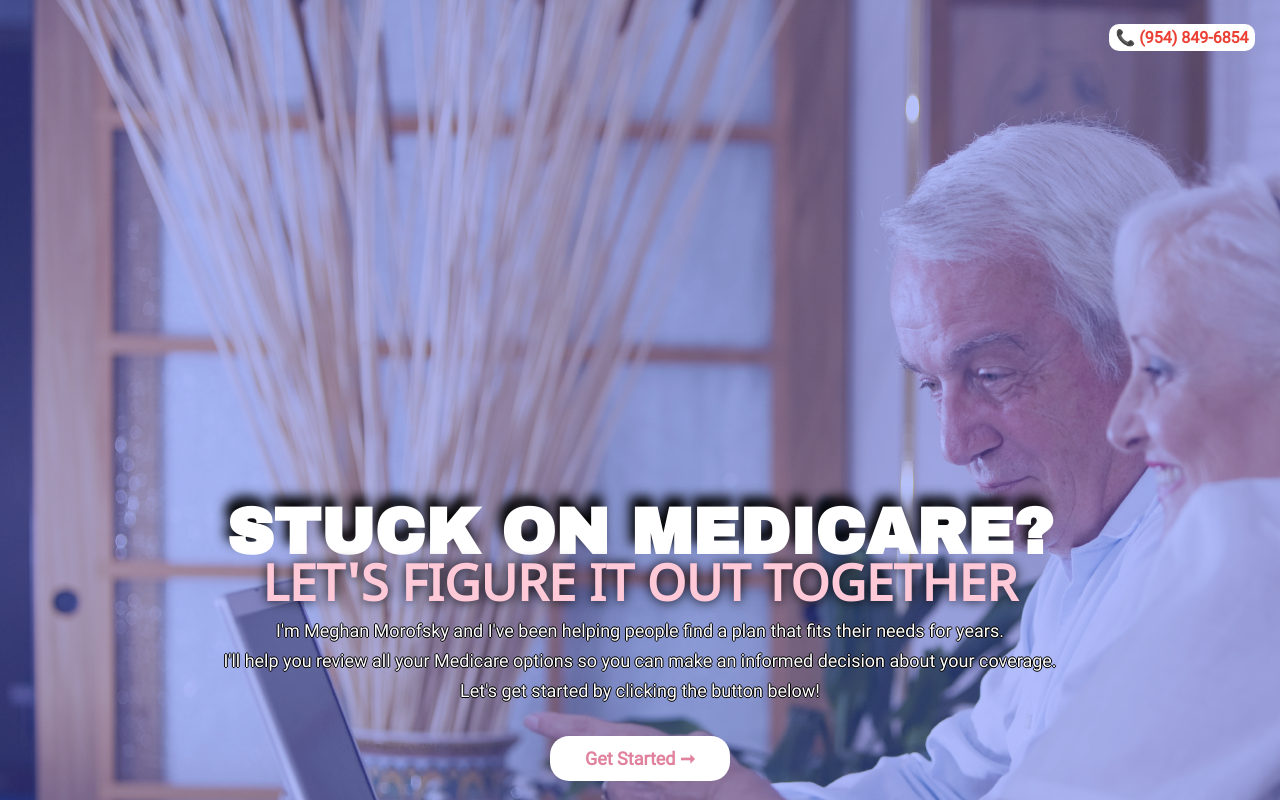
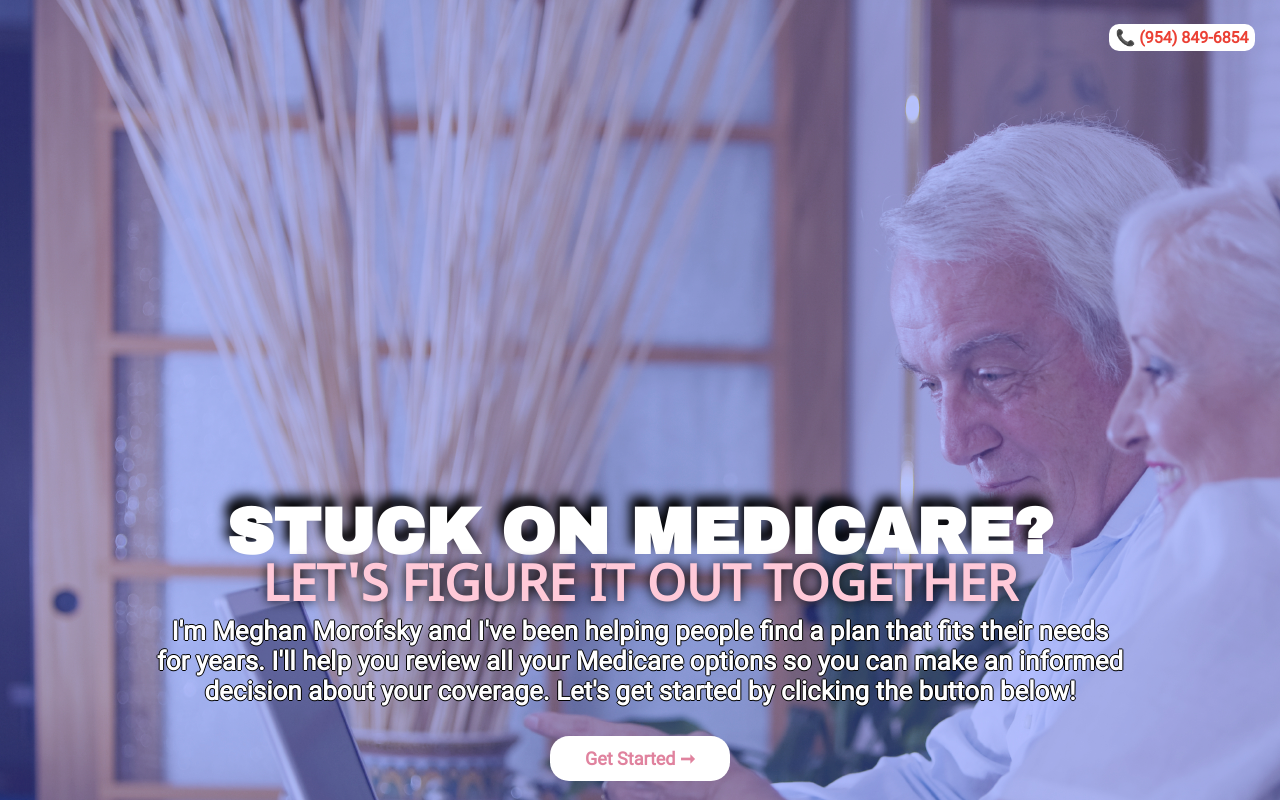
Before and after one commit to jmorofsky/medicare-info, a React (Create React App) app: page / in a window 1280 px wide. Shown: the top 800 px of the page. Built offline with nearby package versions, Linux system fonts and the light colour scheme.

Commit message:
updated header styling

```diff
--- a/src/components/Header.js
+++ b/src/components/Header.js
@@ -13,14 +13,14 @@ function Header() {
             <h1 className='title'>STUCK ON MEDICARE?</h1>
             <h2 className='subtitle'>LET'S FIGURE IT OUT TOGETHER</h2>
 
-            <p className='intro'>
-                I'm Meghan Morofsky and I've been helping people find a plan that fits their
-                needs for years. </p>
-            <p className='intro'>
-                I'll help you review all your Medicare options so you can make an
-                informed decision about your coverage.
-            </p>
-            <p className='intro'>Let's get started by clicking the button below!</p>
+            <p className='intro'><strong>
+                I'm Meghan Morofsky and I've been helping people find a plan that fits
+                their needs</strong></p>
+            <p className='intro'><strong>
+                for years. I'll help you review all your Medicare options so you can make an
+                informed</strong></p>
+            <p className='intro'><strong>decision about your coverage. Let's get started by
+                clicking the button below!</strong></p>
 
             <a href='#contact' className='contactButton'><strong>Get Started ➞</strong></a>
 
--- a/src/css/Header.css
+++ b/src/css/Header.css
@@ -43,7 +43,7 @@
     color: #fff;
     text-align: center;
     margin: 0 auto;
-    font-size: 18px;
+    font-size: 26px;
     line-height: 30px;
     text-shadow: -1px 0 black, 0 1px black, 1px 0 black, 0 -1px black;
 }
```
